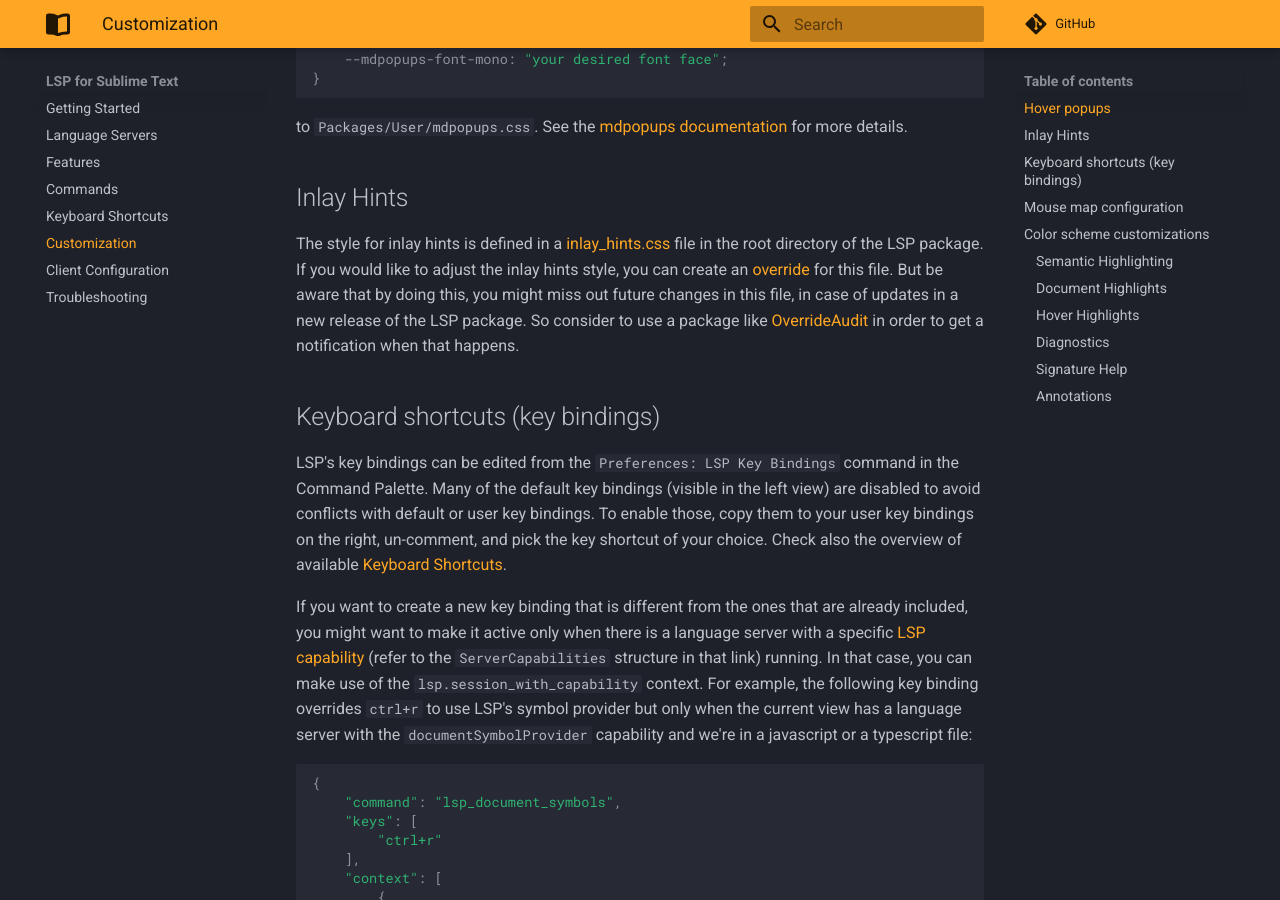
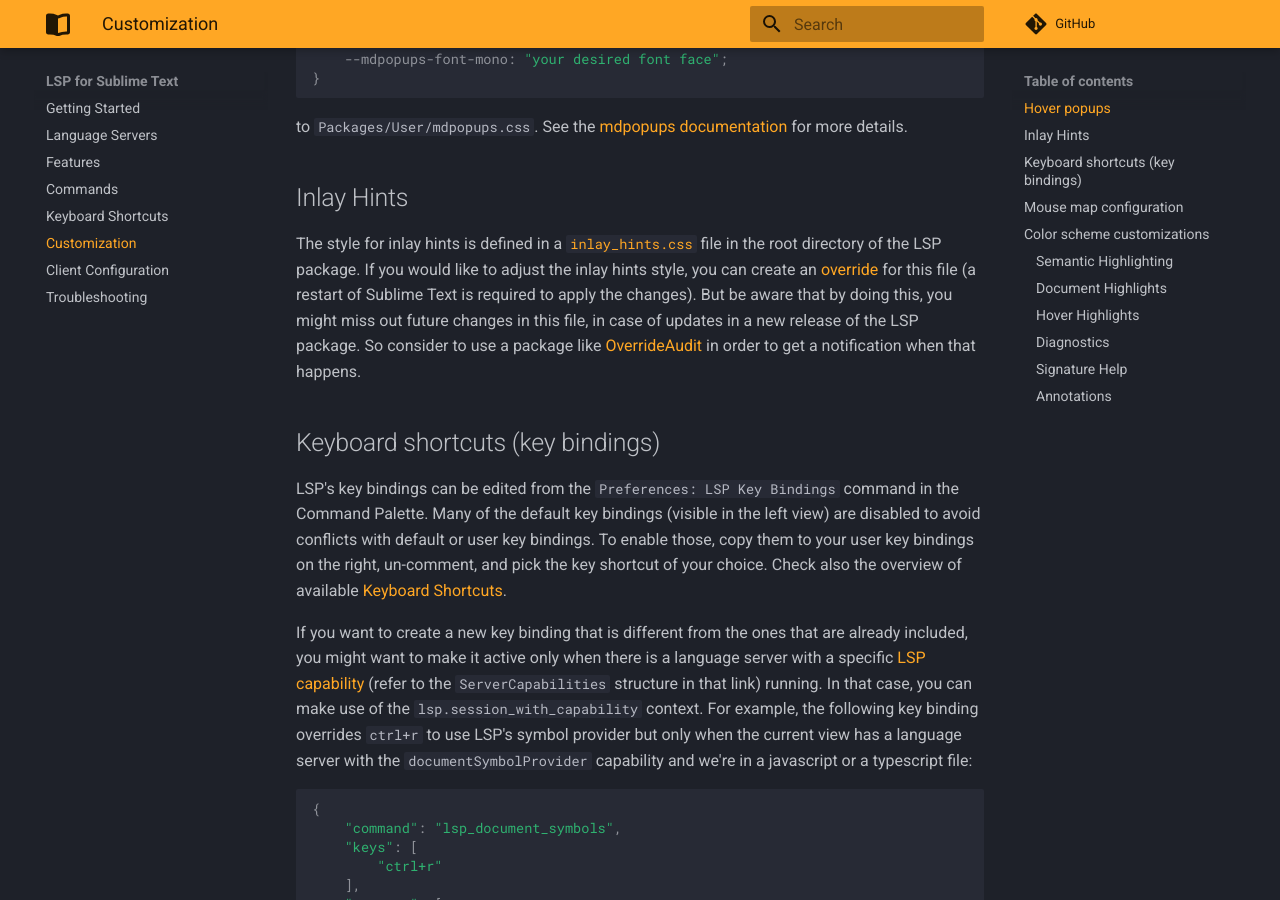
Before and after one commit to sublimelsp/LSP, an MkDocs documentation site: the page built from docs/src/customization.md, in a window 1280 px wide and 900 px high, scrolled down 303 px. Built offline with MkDocs 1.6.1 and Material for MkDocs 9.7.7, drawn with Linux system fonts in a browser that asks for light colours; comment, search, counter and statistics services are not loaded.

Commit message:
Addendum

```diff
--- a/docs/src/customization.md
+++ b/docs/src/customization.md
@@ -15,8 +15,8 @@
 
 ## Inlay Hints
 
-The style for inlay hints is defined in a [inlay_hints.css](https://github.com/sublimelsp/LSP/blob/main/inlay_hints.css) file in the root directory of the LSP package.
-If you would like to adjust the inlay hints style, you can create an [override](https://www.sublimetext.com/docs/packages.html#overriding-files-from-a-zipped-package) for this file.
+The style for inlay hints is defined in a [`inlay_hints.css`](https://github.com/sublimelsp/LSP/blob/main/inlay_hints.css) file in the root directory of the LSP package.
+If you would like to adjust the inlay hints style, you can create an [override](https://www.sublimetext.com/docs/packages.html#overriding-files-from-a-zipped-package) for this file (a restart of Sublime Text is required to apply the changes).
 But be aware that by doing this, you might miss out future changes in this file, in case of updates in a new release of the LSP package.
 So consider to use a package like [OverrideAudit](https://packagecontrol.io/packages/OverrideAudit) in order to get a notification when that happens.
 
```
